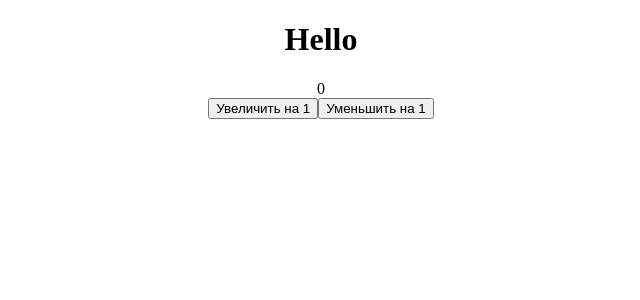
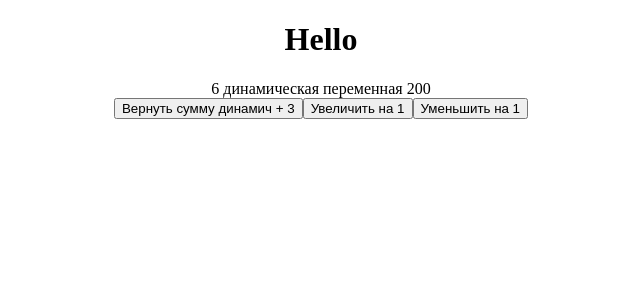
Before and after one commit to Svit-l/react-my-training-second, a React (Create React App) app: page / in a window 1280 px wide. Shown: the top 300 px of the page, without its empty margins (319-959 px from the left). Built offline with nearby package versions, Linux system fonts and the light colour scheme.

Commit message:
рендер с помощью класса, дефолтные свойства

```diff
--- a/src/App.js
+++ b/src/App.js
@@ -5,7 +5,7 @@ function App() {
   return (
     <div className="App">
       <h1>Hello</h1>
-      <Counter />
+      <Counter initialValue={200} />
     </div>
   );
 }
--- a/src/Counter.js
+++ b/src/Counter.js
@@ -1,14 +1,93 @@
 import React, { Component } from 'react';
 
 class Counter extends Component {
+  static defaultProps = {
+    initialValue: 0,
+  };
+  // constructor() {
+  //   super();
+
+  //   this.state = {
+  //     value: 5,
+  //   };
+  // }
+
+  static propTypes = {
+    //
+  };
+
+  state = {
+    value: 6,
+    forSum: this.props.initialValue,
+  };
+
+  handleIncrement = event => {
+    console.log('click +1');
+    console.log(this);
+    console.log(event);
+    console.log(event.target);
+    console.log(event.type);
+    const target = event.target;
+    // const { target } = event;
+
+    setTimeout(() => {
+      this.setState(prevState => ({
+        value: prevState.value + 1,
+      }));
+      console.log(target);
+    }, 1000);
+  };
+
+  // handleDecrement = () => {
+  //   this.setState({
+  //     value: 123,
+  //   });
+  // };
+
+  handleDecrement = () => {
+    // this.setState(prevState => {
+    //   return {
+    //     value: prevState.value - 1,
+    //   };
+    // });
+    this.setState(prevState => ({
+      value: prevState.value - 1,
+    }));
+  };
+
+  handleSum = () => {
+    this.setState(prevState => ({
+      forSum: prevState.forSum + 3,
+    }));
+  };
+
   render() {
     return (
       <div className="Counter">
-        <span className="Counter__value">0</span>
+        <span className="Counter__value">{this.state.value}</span>
+
+        <span className="CounterSum__value">
+          {' '}
+          динамическая переменная {this.state.forSum}
+        </span>
 
         <div className="Counter__controls">
-          <button type="button">Увеличить на 1</button>
-          <button type="button">Уменьшить на 1</button>
+          <button type="button" onClick={this.handleSum}>
+            Вернуть сумму динамич + 3
+          </button>
+          <button type="button" onClick={this.handleIncrement}>
+            Увеличить на 1
+          </button>
+          <button
+            type="button"
+            // onClick={() => {
+            //   console.log('click -1');
+            //   console.log(this);
+            // }}
+            onClick={this.handleDecrement}
+          >
+            Уменьшить на 1
+          </button>
         </div>
       </div>
     );
```
